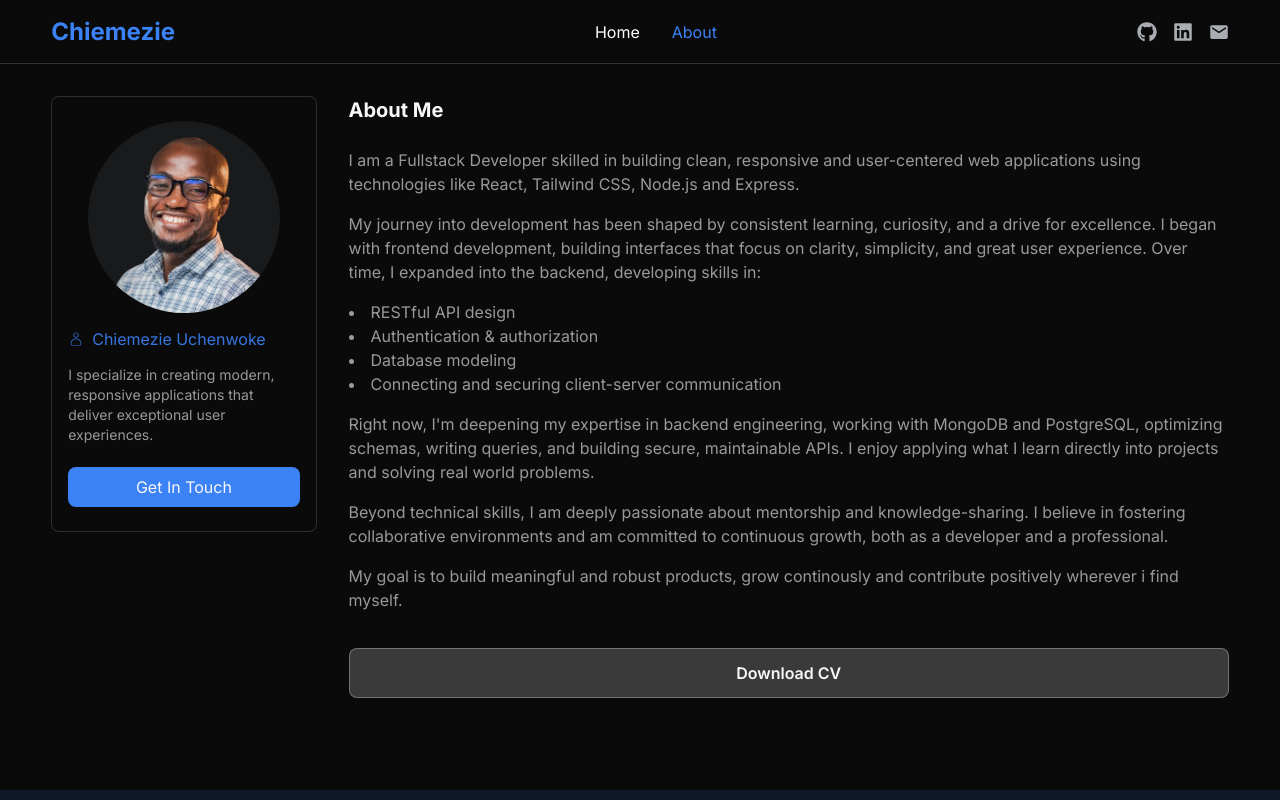
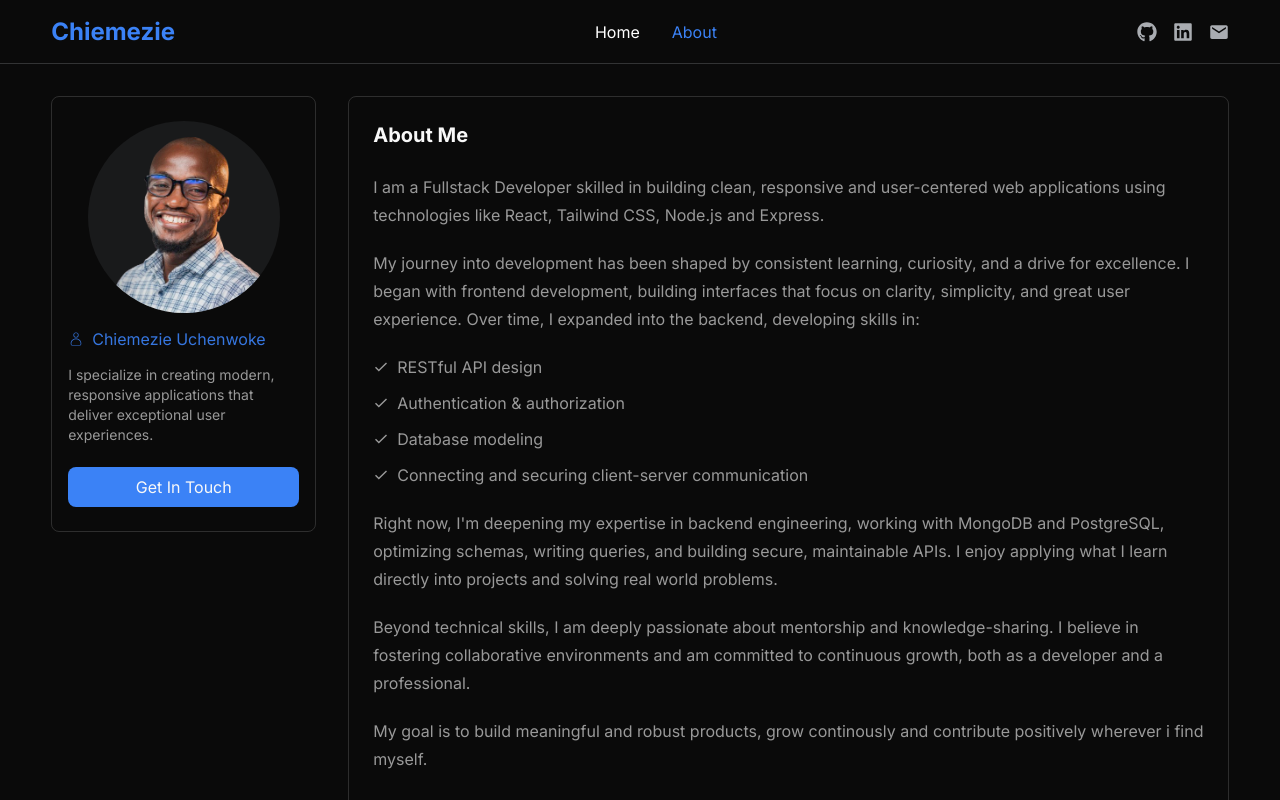
Before and after one commit to Chiemezie-Uchenwoke/portfolio, a React (Vite) app: page /about in a window 1280 px wide. Shown: the top 800 px of the page. Built offline with nearby package versions, Linux system fonts and the light colour scheme.

Commit message:
Fix: About page
Restructure about page and make skills list reusable

```diff
--- a/src/components/AboutMe/AboutMe.jsx
+++ b/src/components/AboutMe/AboutMe.jsx
@@ -1,5 +1,7 @@
 import myPic from "../../assets/chiemezie-uche.png";
 import { CiUser } from "react-icons/ci";
+import BackendSkillsItem from "./BackendSkillItem";
+import backendSkillsData from "../../data/backendSkillsData";
 
 const AboutMe = () => {
     return (
@@ -33,44 +35,39 @@ const AboutMe = () => {
                 </a>
             </div>
 
-            <div className="w-full md:w-[calc(100%-17rem)] h-auto overflow-auto flex flex-col gap-6 rounded-lg">
+            <div className="w-full md:w-[calc(100%-17rem)] h-auto overflow-auto flex flex-col gap-6 border border-white-shade/15 rounded-lg py-6 px-4 lg:px-6">
                 <h2 className="capitalize text-white-shade font-bold sm:text-lg lg:text-xl">about me</h2>
-                <div className="text-white-shade/60 text-sm min-[900px]:text-base flex flex-col gap-4">
-                    <p>
+                <div className="text-white-shade/60 text-sm min-[900px]:text-base flex flex-col gap-5">
+                    <p className="leading-7">
                         I am a Fullstack Developer skilled in building clean, responsive and user-centered web applications using technologies like React, Tailwind CSS, Node.js and Express.
                     </p>
 
-                    <p>
+                    <p className="leading-7">
                         My journey into development has been shaped by consistent learning, curiosity, and a drive for excellence. I began with frontend development, building interfaces that focus on clarity, simplicity, and great user experience. Over time, I expanded into the backend, developing skills in:
                     </p>
 
-                    <ul className="list-disc marker:text-white-shade/60 list-inside">
-                        <li className="">
-                            RESTful API design
-                        </li>
-
-                        <li className="">
-                            Authentication & authorization
-                        </li>
-
-                        <li className="">
-                            Database modeling
-                        </li>
-
-                        <li className="">
-                            Connecting and securing client-server communication
-                        </li>
+                    <ul className="list-inside flex flex-col gap-2">
+                        {
+                            backendSkillsData.map((skill) => {
+                                return (
+                                    <BackendSkillsItem
+                                        key={skill.id}
+                                        {...skill}
+                                    />
+                                )
+                            })
+                        }
                     </ul>
 
-                    <p>
+                    <p className="leading-7">
                         Right now, I'm deepening my expertise in backend engineering, working with MongoDB and PostgreSQL, optimizing schemas, writing queries, and building secure, maintainable APIs. I enjoy applying what I learn directly into projects and solving real world problems.
                     </p>
 
-                    <p>
+                    <p className="leading-7">
                         Beyond technical skills, I am deeply passionate about mentorship and knowledge-sharing. I believe in fostering collaborative environments and am committed to continuous growth, both as a developer and a professional.
                     </p>
 
-                    <p>
+                    <p className="leading-7">
                         My goal is to build meaningful and robust products, grow continously and contribute positively wherever i find myself.
                     </p>
                 </div>
--- /dev/null
+++ b/src/components/AboutMe/BackendSkillItem.jsx
@@ -0,0 +1,11 @@
+import { IoMdCheckmark } from "react-icons/io";
+
+const BackendSkillsItem = ({skill}) => {
+    return (
+        <li className="flex items-center gap-2 leading-7">
+            <IoMdCheckmark /> {skill}
+        </li>
+    )
+};
+
+export default BackendSkillsItem;
--- /dev/null
+++ b/src/data/backendSkillsData.js
@@ -0,0 +1,20 @@
+const backendSkillsData = [
+    {
+        id: 1,
+        skill: "RESTful API design",
+    },
+    {
+        id: 2,
+        skill: "Authentication & authorization",
+    },
+    {
+        id: 3,
+        skill: "Database modeling",
+    },
+    {
+        id: 1,
+        skill: "Connecting and securing client-server communication",
+    },
+];
+
+export default backendSkillsData;
```
